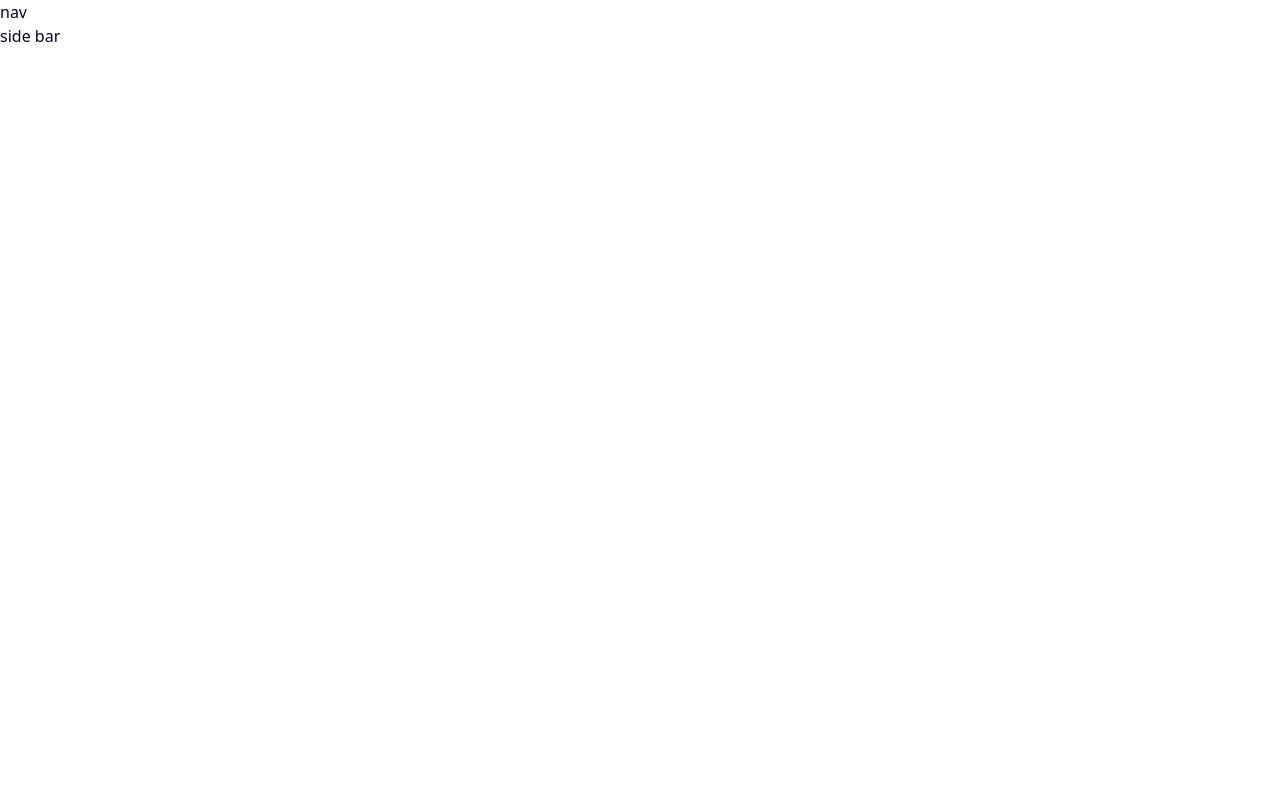
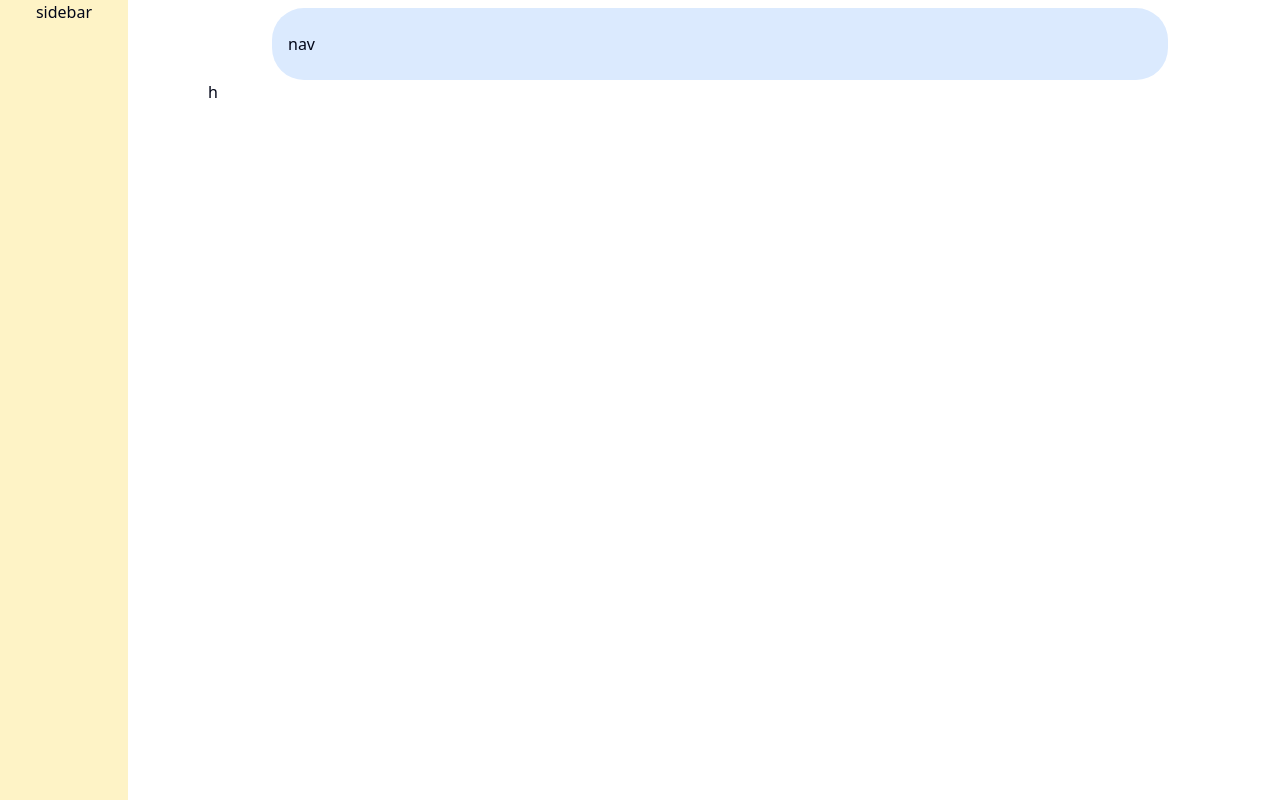
Before and after one commit to AshrafulPatHan/Admin-panel, a Next.js app: page / in a window 1280 px wide. Built offline with nearby package versions, Linux system fonts and the light colour scheme.

Commit message:
adding nav an sidebat in coract position

```diff
--- a/app/page.tsx
+++ b/app/page.tsx
@@ -4,10 +4,14 @@ import Sidebar from "@/components/navigation/sidebar"
 
 export default function Home() {
   return (
-    <div>
-      <Navbar/>
+    <div className="flex flex-row items-start gap-20 ">
       <Sidebar/>
-      <div></div>
+      <div>
+        <Navbar  />
+        <div className="body">
+          h
+        </div>
+      </div>
     </div>
   );
 }
--- a/components/navigation/navbar.tsx
+++ b/components/navigation/navbar.tsx
@@ -2,8 +2,10 @@
 
 export default function Navbar() {
    return(
-      <div>
-         nav
+      <div className="sticky top-0 z-50 flex flex-col items-center mt-2 ml-[5vw] ">
+         <div className="w-[70vw] bg-blue-100 flex flex-row items-center px-4 py-6 rounded-4xl  ">
+            nav
+         </div>
       </div>
    )
 }
--- a/components/navigation/sidebar.tsx
+++ b/components/navigation/sidebar.tsx
@@ -1,7 +1,9 @@
 export default function Sidebar() {
    return(
-      <div>
-         side bar
+      <div className="flex flex-col items-center w-[10vw] h-[100vh] bg-amber-100 ">
+         <div >
+            sidebar
+         </div>
       </div>
    )
 }
```
